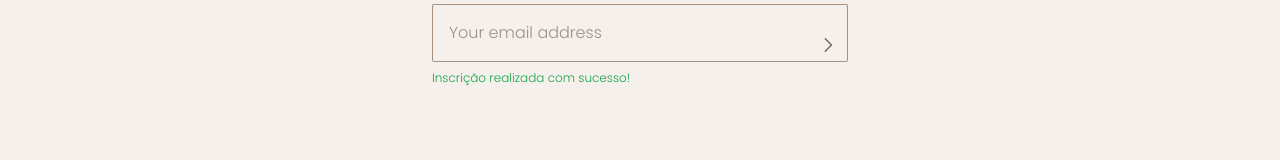
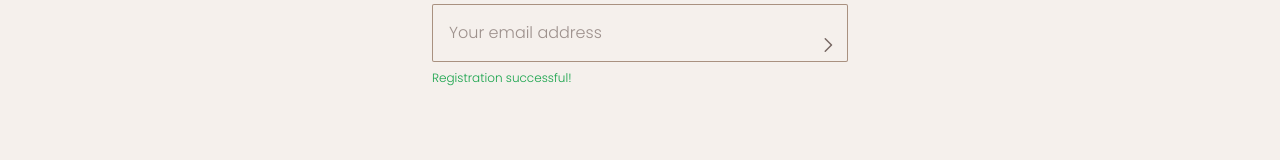
Before and after one commit to isabelli-mocci/handwork-ecommerce, a React (Vite) app: page / in a window 1280 px wide. Both pictures are taken after typing "name@example.com" into the empty fields and a click on the button 828 px from the left and 400 px from the top of the page. Shown: the part 367-527 px from the top of the page. Built offline with nearby package versions, Linux system fonts and the light colour scheme.

Commit message:
refactor(newsletter): update NewsletterSection and useNewsletterForm logic and UI
- Improve code readability and maintainability
- Refactor logic for better separation of concerns
- Adjust UI and hooks for consistency and scalability

No breaking changes.

```diff
--- a/src/components/sections/NewsletterSection.tsx
+++ b/src/components/sections/NewsletterSection.tsx
@@ -46,7 +46,7 @@ const NewsletterSection: React.FC = () => {
             <span className='block mt-2 text-xs text-red-500'>{error}</span>
           )}
           {submitted && (
-            <span className='block mt-2 text-xs text-green-600'>Inscrição realizada com sucesso!</span>
+            <span className='block mt-2 text-xs text-green-600'>Registration successful!</span>
           )}
         </form>
       </div>
--- a/src/hooks/useNewsletterForm.ts
+++ b/src/hooks/useNewsletterForm.ts
@@ -13,7 +13,7 @@ export function useNewsletterForm() {
   const handleSubmit = (e: React.FormEvent) => {
     e.preventDefault();
     if (!email || !/^[^@\s]+@[^@\s]+\.[^@\s]+$/.test(email)) {
-      setError('Por favor, insira um e-mail válido.');
+      setError('Please enter a valid email address.');
       return;
     }
     setSubmitted(true);
```
